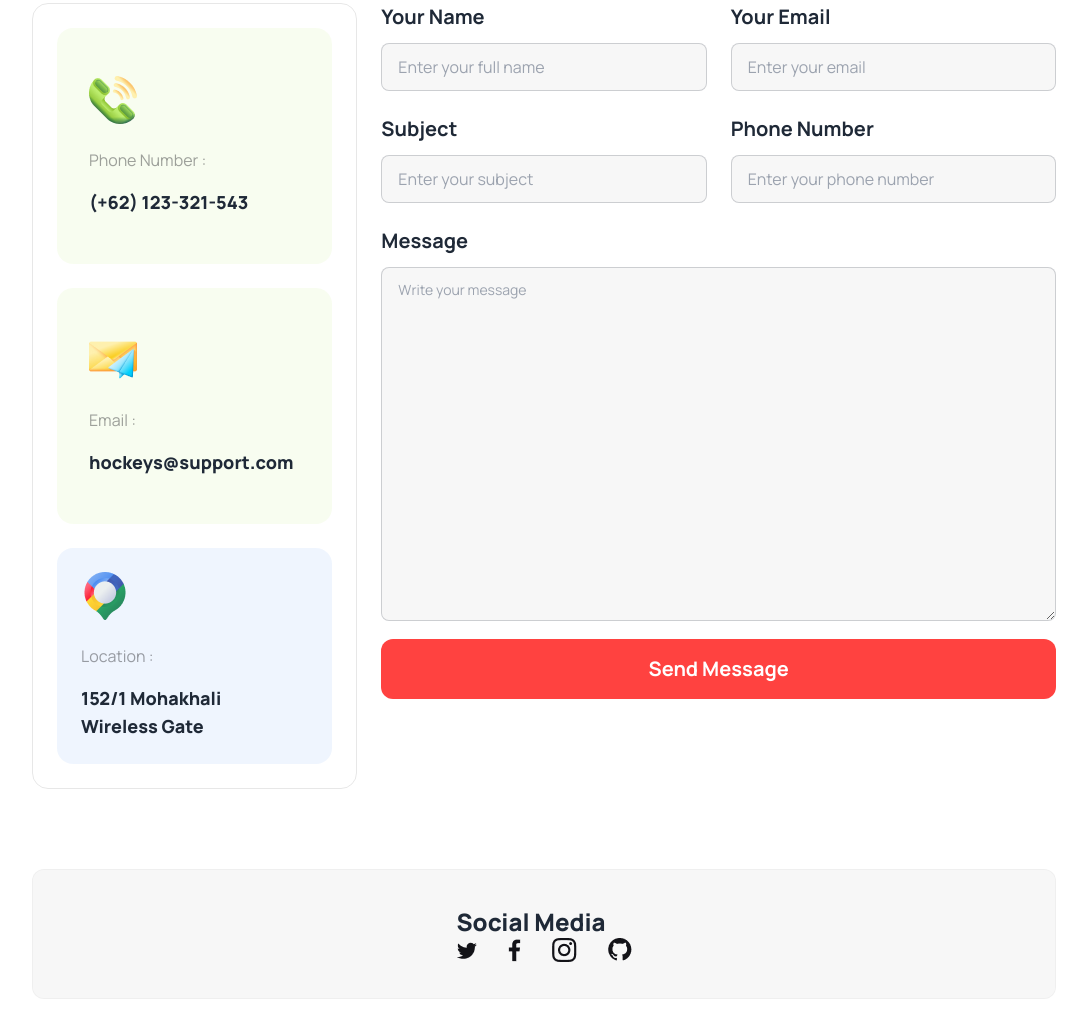
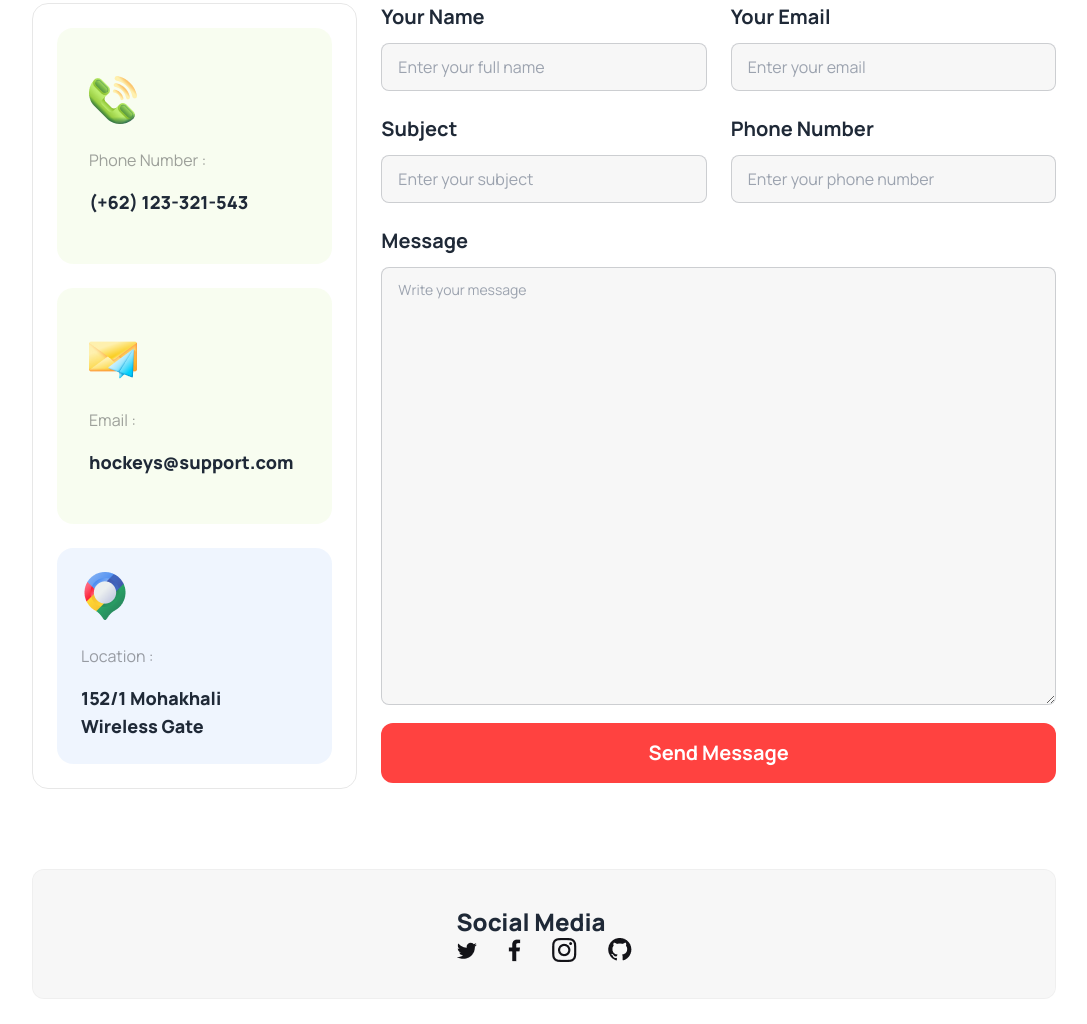
Before and after one commit to Murad529/Hockeys, a plain HTML site: page index.html in a window 1280 px wide. Shown: the part 5045-6069 px from the top of the page, without its empty margins (96-1183 px from the left). Drawn offline with nearby package versions, Linux system fonts and the light colour scheme.

Commit message:
get in section add

```diff
--- a/index.html
+++ b/index.html
@@ -436,7 +436,7 @@
           </div>
           <div>
           <label class="text-xl font-bold" for="">Message</label>
-          <textarea class="textarea textarea-bordered bg-[#13131808] w-full mt-3" placeholder="Write your message" rows="12"></textarea>
+          <textarea class="textarea textarea-bordered bg-[#13131808] w-full mt-3" placeholder="Write your message" rows="15"></textarea>
           <button class="text-white text-xl font-bold py-4 px-6 bg-[#FF4240] mt-3 w-full rounded-xl">Send Message</button>
         </div>
 
```
